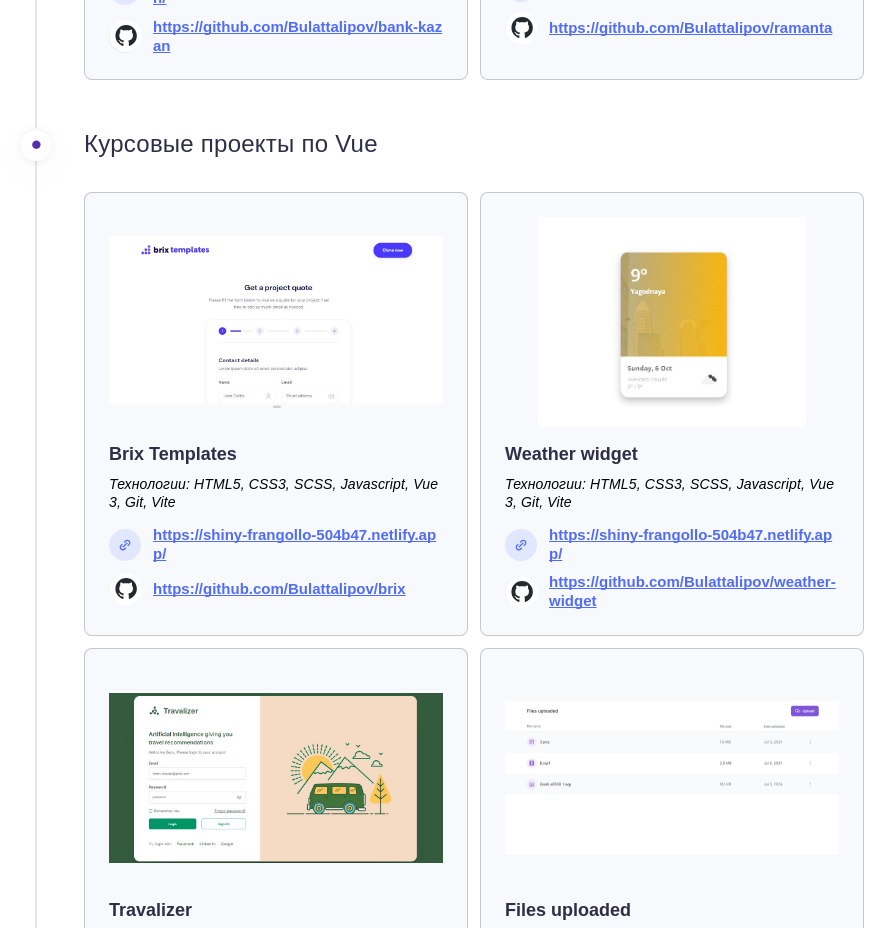
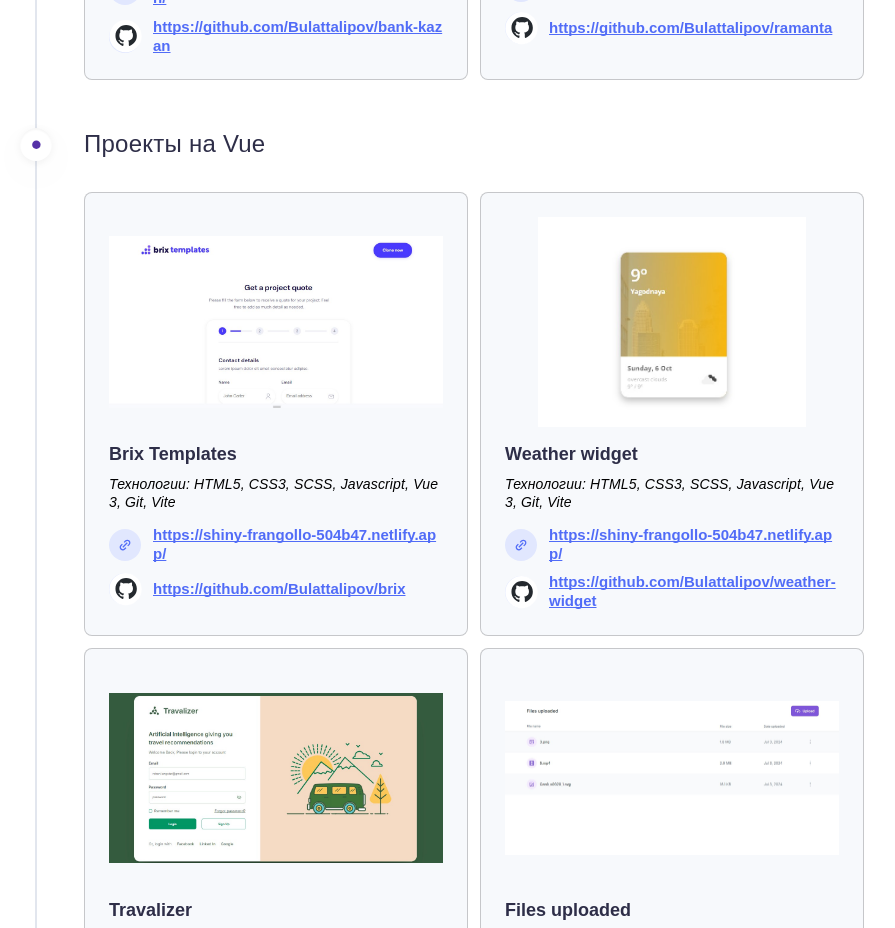
Before and after one commit to Bulattalipov/portfolio, a Vue app: page / in a window 1280 px wide. Shown: the part 2700-3628 px from the top of the page, without its empty margins (368-1263 px from the left). Built offline with nearby package versions, Linux system fonts and the light colour scheme; a web font is replaced by a local one.

Commit message:
update name

```diff
--- a/src/components/Development.vue
+++ b/src/components/Development.vue
@@ -138,7 +138,7 @@ export default {
     <!-- <Achievements title="Достижения"></Achievements> -->
     <Skills title="Инструменты/Навыки"></Skills>
     <Latest title="Последние проекты" :list="latest"></Latest>
-    <Latest title="Курсовые проекты по Vue" :list="vueProjects"></Latest>
+    <Latest title="Проекты на Vue" :list="vueProjects"></Latest>
     <Awards title="Пройденные курсы"></Awards>
   </div>
 </template>
```
